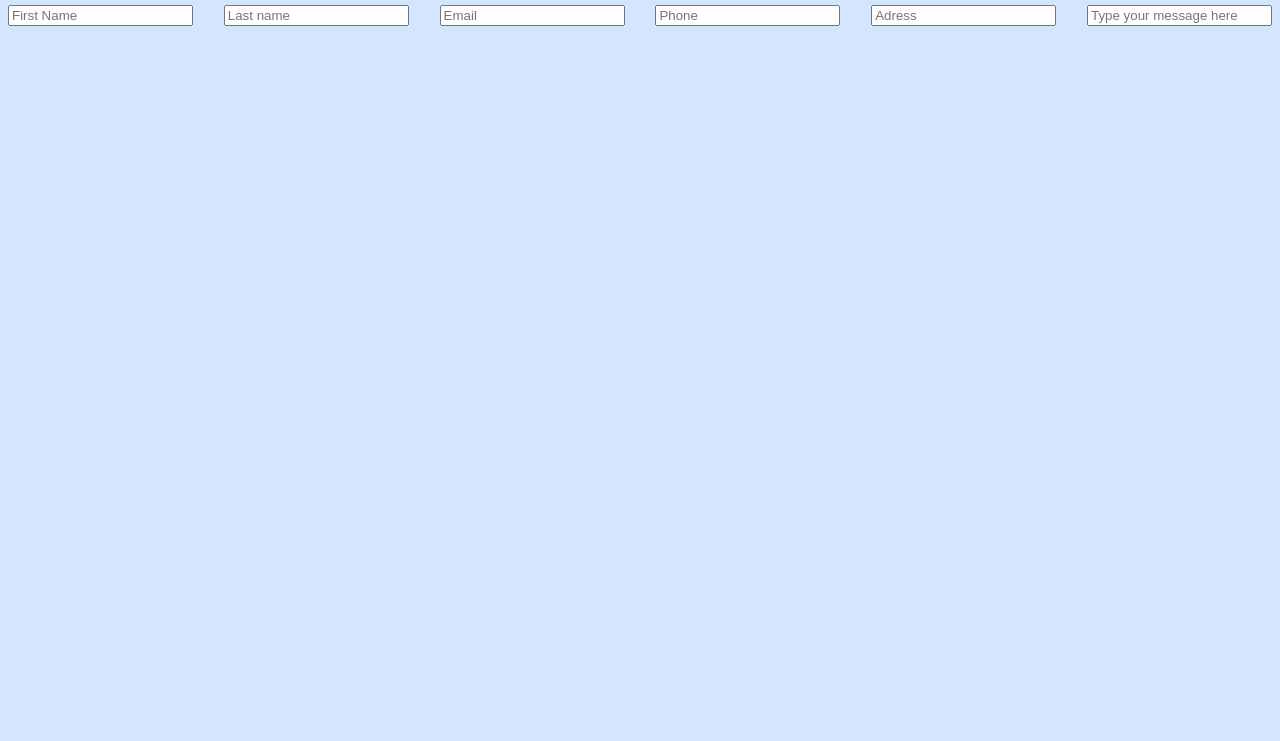
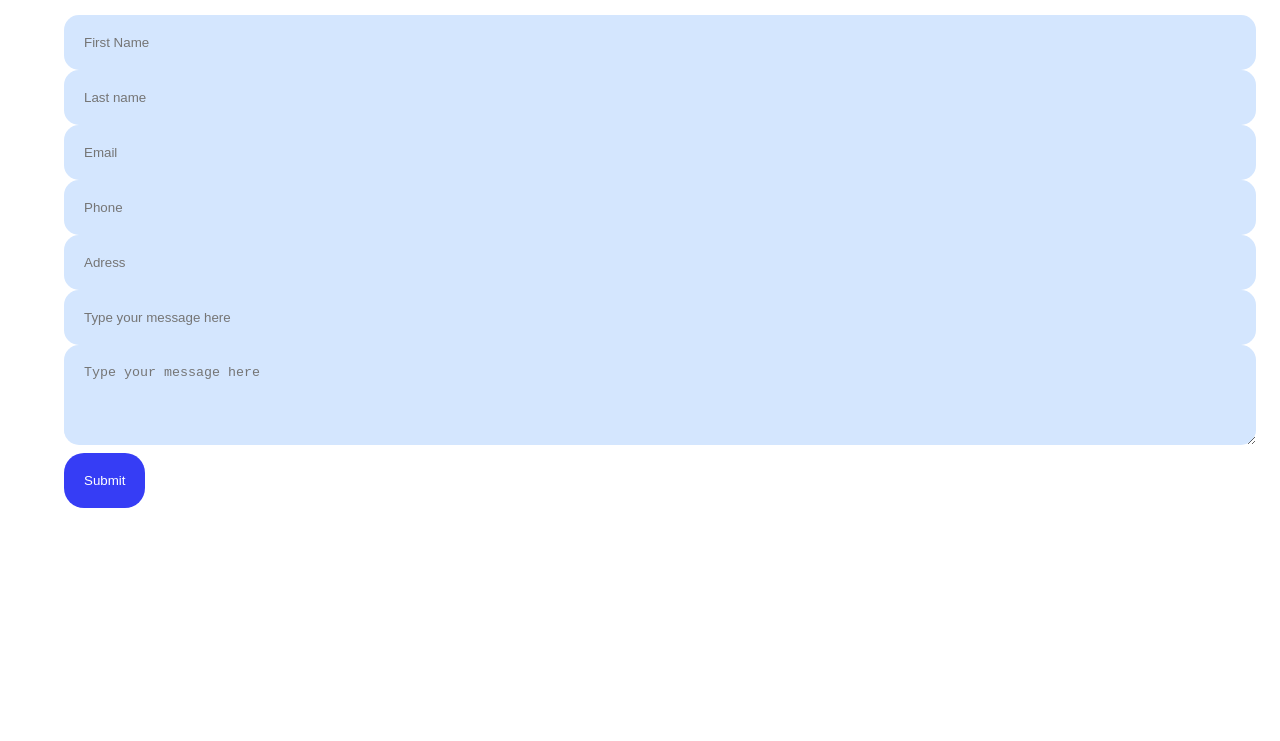
Before and after one commit to Talkbullet/39-grupe-testas2, a website: page index.html in a window 1280 px wide. Shown: the part 75-816 px from the top of the page. Drawn offline with Linux system fonts and the light colour scheme.

Commit message:
5w task update

```diff
--- a/css/main.css
+++ b/css/main.css
@@ -1,5 +1,29 @@
-body {background-color: #D4E6FE;}
-.contact-form {width: 100%;
-    display: flex;
-    flex-wrap: wrap;
-    justify-content: space-between;}
+.form_input { width: 100%;
+  padding: 20px;
+  border: none;
+  border-radius: 15px;
+  outline: none;
+  color: #363df5;
+  background-color:  #d4e6fe;}
+
+  .form_submit-btn {margin: 0 auto;
+    border: none;
+    padding: 20px;
+    border-radius: 20px;
+    color: #ffffff;
+    background-color: #363df5;
+    cursor: pointer;
+    transition: all 0.3s;}
+
+    body {
+      box-sizing: border-box;
+      font-weight: 400;
+      line-height: 1.6;
+
+      font-size: 14px;
+      min-height: 100vh;
+
+      display: flex;
+      display: center;
+      padding: 0 3.5rem;
+    }
--- a/index.html
+++ b/index.html
@@ -10,17 +10,25 @@
 </head>
     <body>
         <main>
-            <h1>Get in touch</h1>
+            <h1>Get In Touch</h1>
+            <div class="container-contact">
+
             <div class="row">
                 <form class="contact-form validate-form">
 
-            <input class="input1" type="text" name="name" placeholder="First Name">
-            <input class="input2" type="text" name="name" placeholder="Last name">
-            <input class="input3" type="text" name="name" placeholder="Email">
-            <input class="input4" type="text" name="name" placeholder="Phone">
-            <input class="input5" type="text" name="name" placeholder="Adress">
-            <input class="input6" type="text" name="name" placeholder="Type your message here">
-
+            <input type="text" name="name" placeholder="First Name" class="form_input">
+            <input type="text" name="name" placeholder="Last name" class="form_input">
+            <input type="text" name="name" placeholder="Email" class="form_input">
+            <input type="text" name="name" placeholder="Phone" class="form_input">
+            <input type="text" name="name" placeholder="Adress" class="form_input">
+            <input type="text" name="name" placeholder="Type your message here" class="form_input">
+            <textarea
+            placeholder="Type your message here"
+            class="form_input"
+            rows="4"
+            style="width: 100%; resize: vertical"
+          ></textarea>
+          <button type="submit" class="form_submit-btn">Submit</button>
         </main>
     </body>
 
```
Also changed, not shown: package.json (+89 -2 lines), 1 other file.
